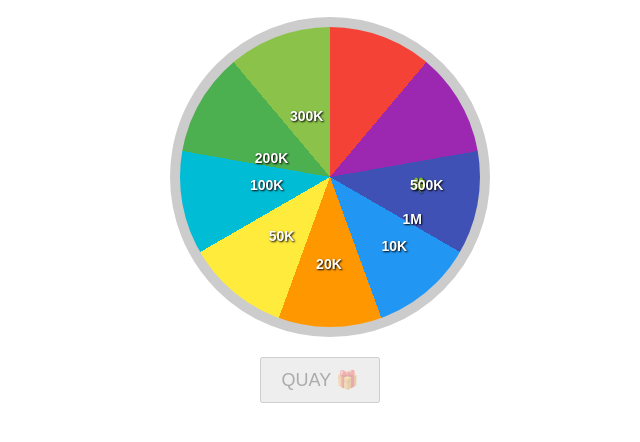
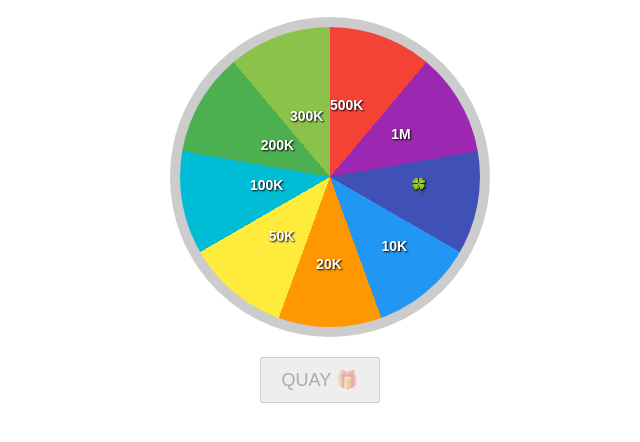
Before and after one commit to Ngoctrainer/tritueforlife, a plain HTML site: page index.html in a window 1280 px wide. Shown: the part 104-546 px from the top of the page, without its empty margins (320-960 px from the left). Drawn offline with Linux system fonts and the light colour scheme.

Commit message:
Update index.html

```diff
--- a/index.html
+++ b/index.html
@@ -24,10 +24,10 @@
   <div class="label" style="--angle: 100deg;">20K</div>
   <div class="label" style="--angle: 140deg;">50K</div>
   <div class="label" style="--angle: 180deg;">100K</div>
-  <div class="label" style="--angle: 200deg;">200K</div>
+  <div class="label" style="--angle: 210deg;">200K</div>
   <div class="label" style="--angle: 240deg;">300K</div>
-  <div class="label" style="--angle: 360deg;">500K</div>
-  <div class="label" style="--angle: 385deg;">1M</div>
+  <div class="label" style="--angle: 270deg;">500K</div>
+  <div class="label" style="--angle: 320deg;">1M</div>
 </div>
 
 
```
